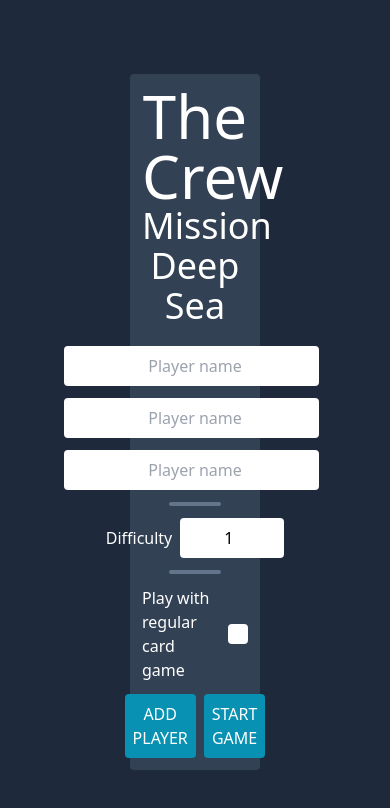
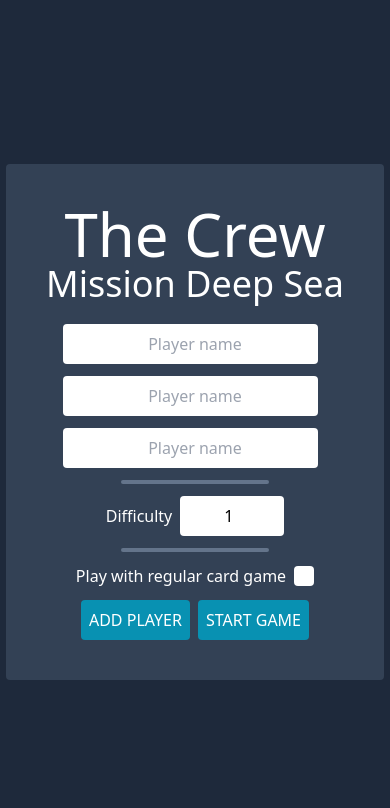
Before and after one commit to FrederikVigen/the_crew_game, a React (Create React App) app: page / in a window 390 px wide. Shown: the top 808 px of the page. Built offline with nearby package versions, Linux system fonts and the light colour scheme.

Commit message:
Fixed bug with landing page on mobile

```diff
--- a/src/Components/LandingPage.tsx
+++ b/src/Components/LandingPage.tsx
@@ -23,7 +23,7 @@
     const isRegularPlayingCards = gameStore.use.isRegularPlayingCards()
 
     return (
-        <Paper className='w-1/3 h-1/3 flex flex-col justify-center'>
+        <Paper className='h-1/3 flex flex-col p-10 md:w-1/3 justify-center'>
             <Stack className='mb-5'>
                 <BigHeader>The Crew</BigHeader>
                 <SmallHeader>Mission Deep Sea</SmallHeader>
```
